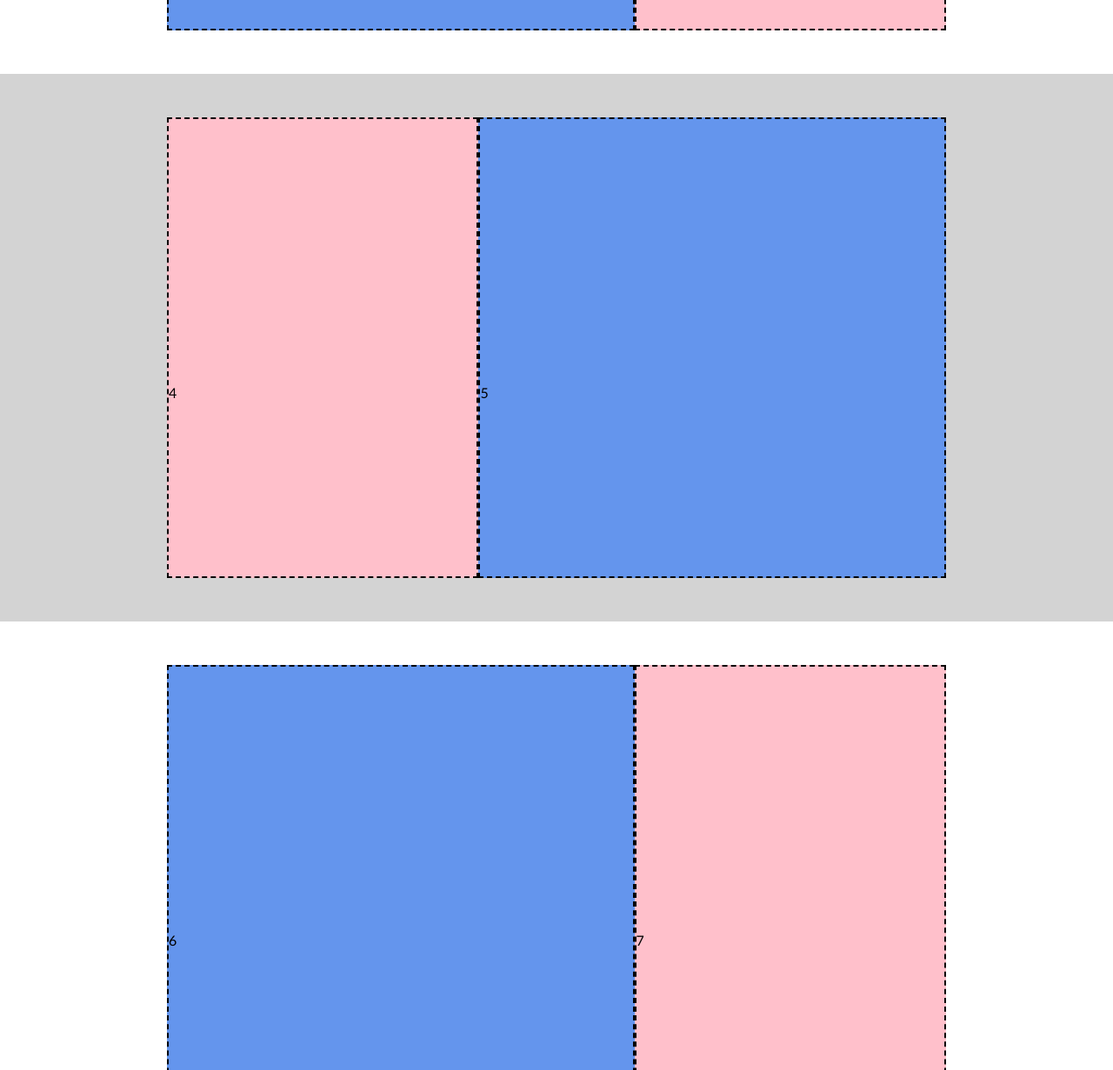
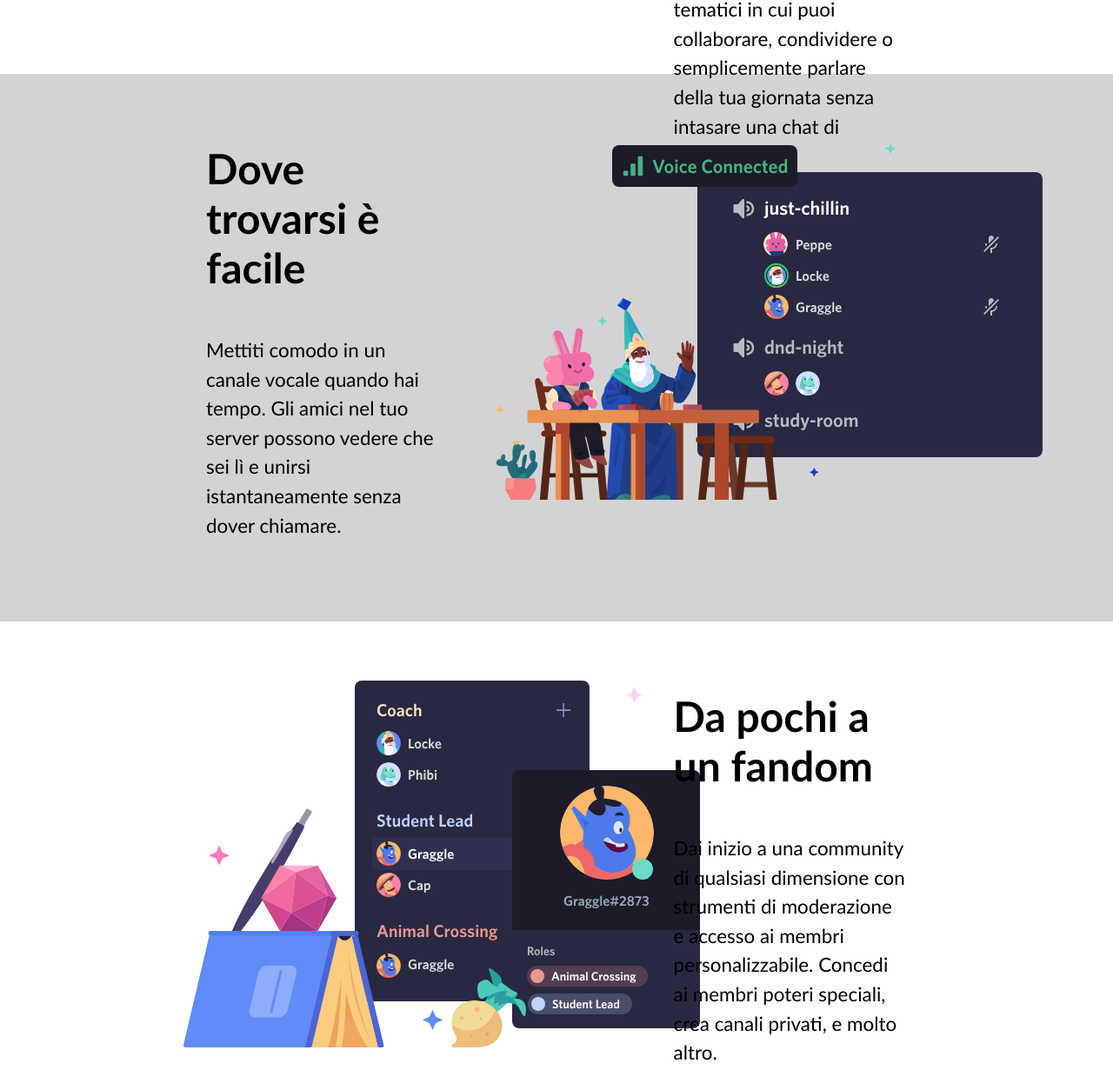
Before and after one commit to pietrolupi/htmlcss-discord, a plain HTML site: page index.html in a window 1280 px wide. Shown: the part 1150-2381 px from the top of the page at 87% size. Drawn offline with Linux system fonts and the light colour scheme.

Commit message:
[add]: section2-3-4

```diff
--- a/assets/css/style.css
+++ b/assets/css/style.css
@@ -22,15 +22,6 @@ body{
     background-color: lightgray;
   }
 
-  .big-box {
-    background-color: cornflowerblue;
-    border: 2px dashed black;
-  }
-
-  .small-box {
-    background-color: pink;
-    border: 2px dashed black;
-  }
 
   .box-8 {
     height: 950px;
@@ -80,7 +71,7 @@ body{
 
 main {
   padding-top: 85px;  /* !!!!!!!!! SOSTITUISCI CON ALTEZZA FINALE HEADER riferimento a STICKY*/
-}
+  }
 
   a {
     text-decoration: none;
@@ -134,7 +125,6 @@ main {
     color: white;
     font-weight: 500;
     font-size: 1.1rem;
-    padding: 0 20px;
   }
 
   .login {
@@ -173,7 +163,6 @@ main {
       height: 630px;
       margin: 0 auto;
       padding: 50px 0;
-      line-height: 630px;
       height: 100%;
     }
 
@@ -223,6 +212,20 @@ main {
   .box-1>a {
     margin: 0 30px;
   }
+    /* section2-3-4 */
+  .small-box {
+    padding: 30px 45px;
+
+  }
+
+  .small-box>h2 {
+    font-size: 3rem;
+  }
+  .small-box>p {
+    font-size: 1.4rem;
+    padding-top: 50px;
+    line-height: 1.5em;
+  }
 
     /* section5 */
 
--- a/index.html
+++ b/index.html
@@ -63,11 +63,12 @@
     <section>
       <div class="general-container">
         <div class="small-box">
-          4
+          <h2>Dove trovarsi è facile</h2>
+          <p>Mettiti comodo in un canale vocale quando hai tempo. Gli amici nel tuo server possono vedere che sei lì e unirsi istantaneamente senza dover chiamare.</p>
         </div>
 
         <div class="big-box">
-          5
+          <img src="assets/img/item2.svg" alt="">
         </div>
      </div>
     </section>
@@ -76,11 +77,12 @@
     <section>
       <div class="general-container">
         <div class="big-box">
-          6
+          <img src="assets/img/item3.svg" alt="">
         </div>
 
         <div class="small-box">
-          7
+          <h2>Da pochi a un fandom</h2>
+          <p>Dai inizio a una community di qualsiasi dimensione con strumenti di moderazione e accesso ai membri personalizzabile. Concedi ai membri poteri speciali, crea canali privati, e molto altro.</p>
         </div>
       </div>
     </section>
```
